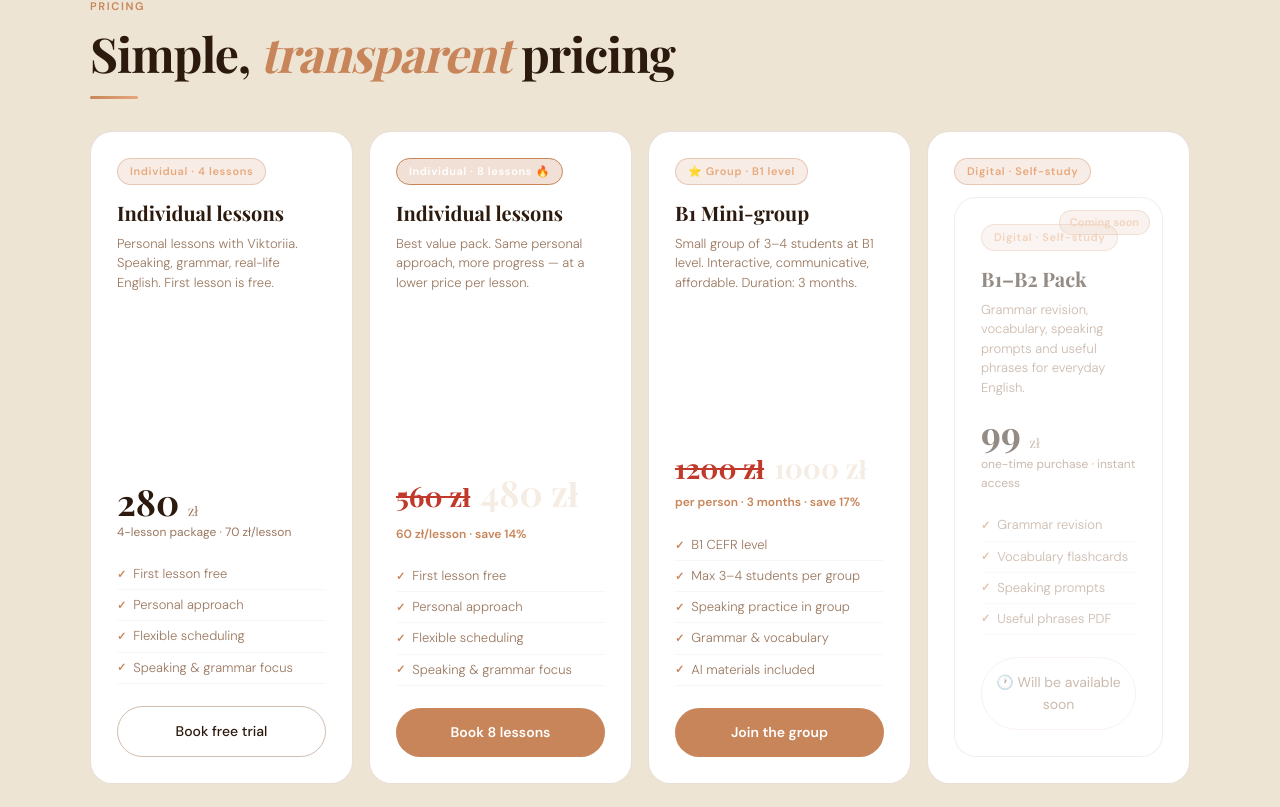
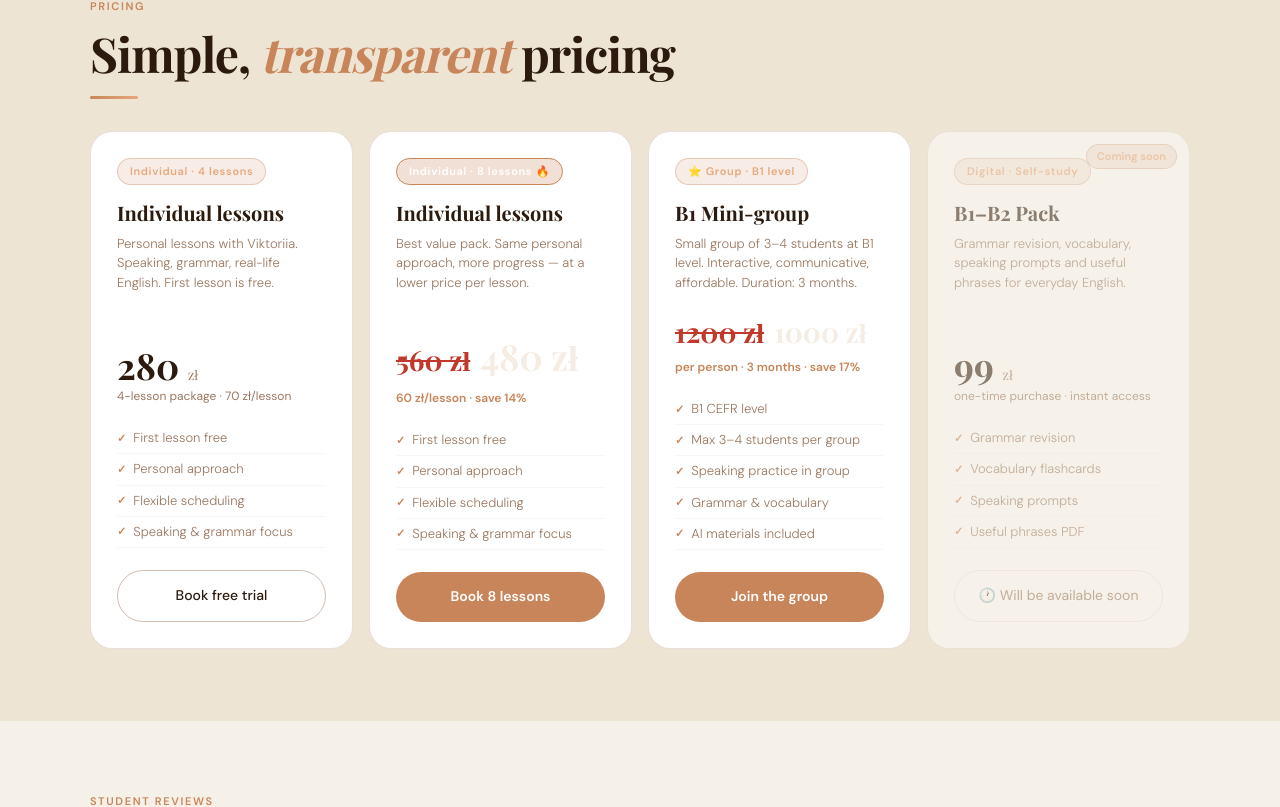
Before and after one commit to ViktoriiaMykhalova/learnwithvika-platform, a Next.js app: page / in a window 1280 px wide. Shown: the part 2557-3364 px from the top of the page. Built offline with nearby package versions, Linux system fonts and the light colour scheme; a web font is replaced by a local one.

Commit message:
fix: digital card coming soon

```diff
--- a/app/page.tsx
+++ b/app/page.tsx
@@ -741,9 +741,7 @@ Book your first free lesson
         </ul>
         <a href="/request" class="lwv-btn-primary" style="text-align:center;justify-content:center" id="lwv-p2cta">Join the group</a>
       </div>
-      <div class="lwv-price-card">
-        <div class="lwv-price-badge" id="lwv-pb3">Digital · Self-study</div>
-       <div class="lwv-price-card" style="opacity:0.5;pointer-events:none;position:relative">
+      <div class="lwv-price-card" style="opacity:0.5;pointer-events:none;position:relative">
         <div style="position:absolute;top:12px;right:12px;background:rgba(200,133,90,0.2);border:1px solid rgba(200,133,90,0.4);color:#e8a87c;padding:3px 10px;border-radius:100px;font-size:11px;font-weight:700;font-family:'DM Sans',system-ui">Coming soon</div>
         <div class="lwv-price-badge" id="lwv-pb3">Digital · Self-study</div>
         <div class="lwv-price-name" id="lwv-pn3">B1–B2 Pack</div>
@@ -757,7 +755,6 @@ Book your first free lesson
           <li id="lwv-pf3d">Useful phrases PDF</li>
         </ul>
         <div style="text-align:center;padding:14px;border-radius:100px;border:1px solid rgba(200,133,90,0.2);color:#9a7860;font-size:14px;font-family:'DM Sans',system-ui">🕐 Will be available soon</div>
-      </div>
       </div>
     </div>
   </div>
```
